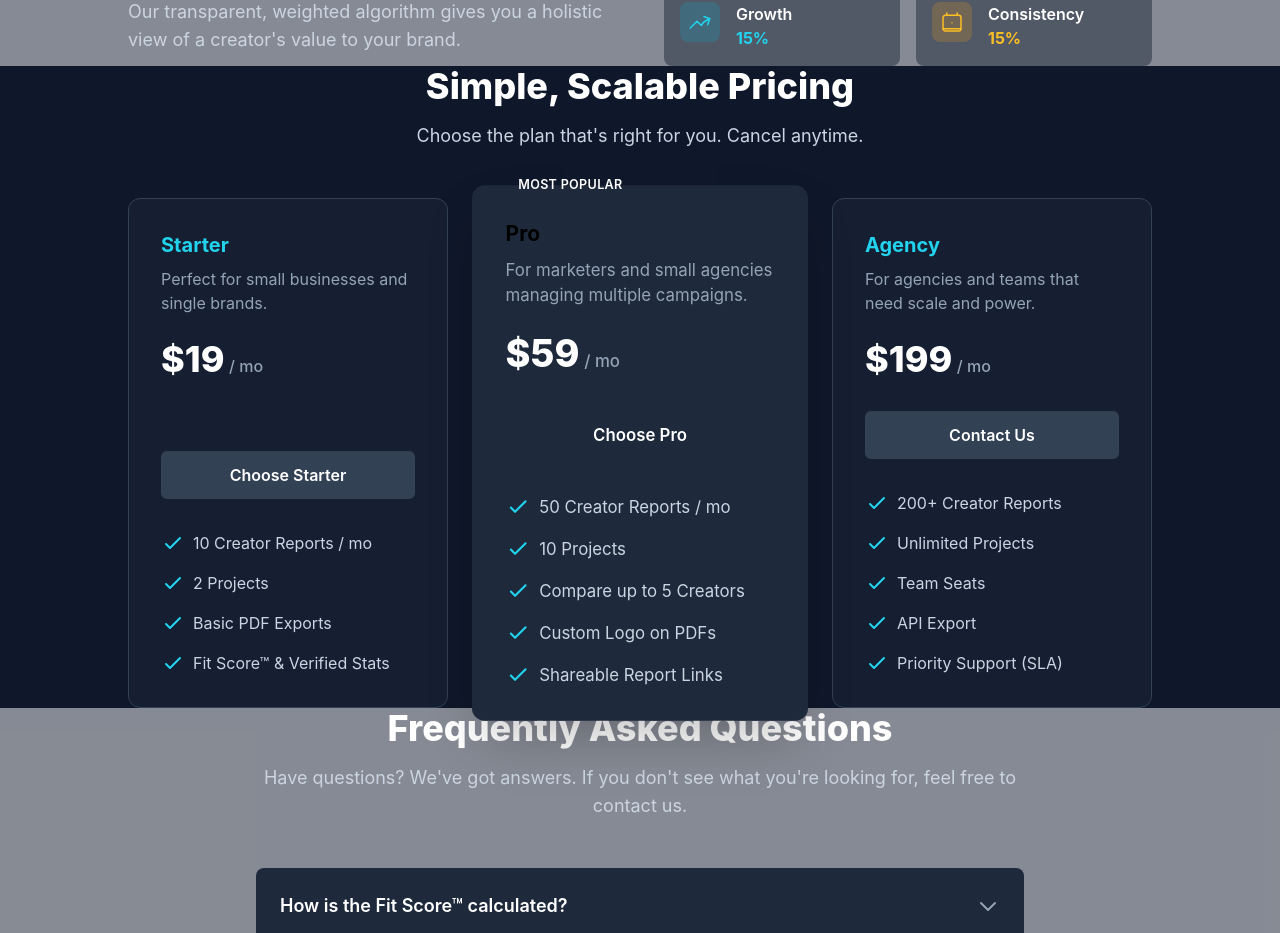
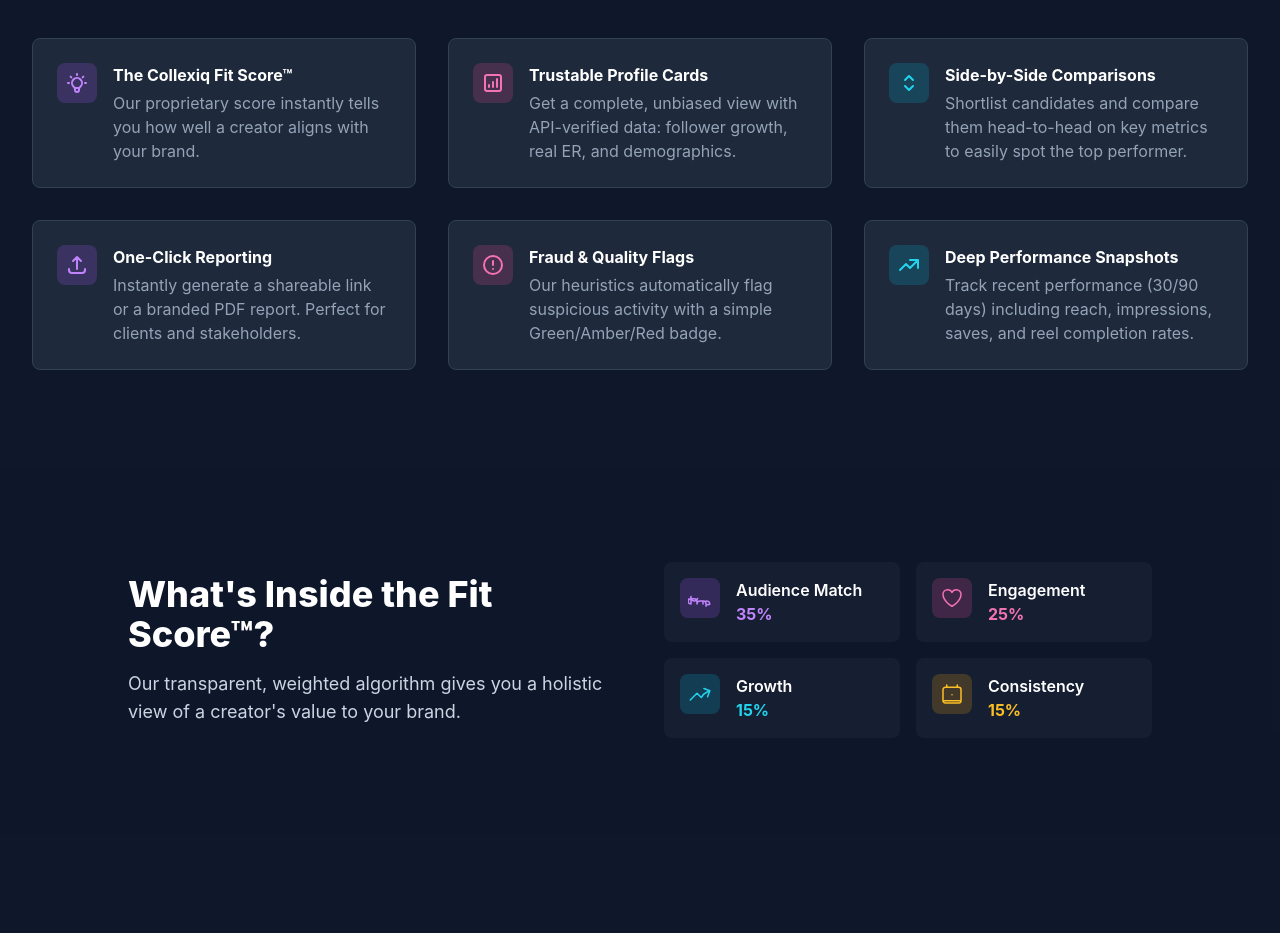
Before and after one commit to silverpengrp/collexiq-frontend, a React (Create React App) app: page / in a window 1280 px wide. Shown: the part 1808-2741 px from the top of the page. Built offline with nearby package versions, Linux system fonts and the light colour scheme.

Commit message:
Update index.css

```diff
--- a/src/index.css
+++ b/src/index.css
@@ -1,13 +1,59 @@
 body {
-  margin: 0;
-  font-family: -apple-system, BlinkMacSystemFont, 'Segoe UI', 'Roboto', 'Oxygen',
-    'Ubuntu', 'Cantarell', 'Fira Sans', 'Droid Sans', 'Helvetica Neue',
-    sans-serif;
-  -webkit-font-smoothing: antialiased;
-  -moz-osx-font-smoothing: grayscale;
+    font-family: 'Inter', sans-serif;
+    background-color: #0f172a; /* Slate 900 */
+    color: #d1d5db; /* gray-300 */
+    margin: 0;
+    -webkit-font-smoothing: antialiased;
+    -moz-osx-font-smoothing: grayscale;
 }
-
-code {
-  font-family: source-code-pro, Menlo, Monaco, Consolas, 'Courier New',
-    monospace;
+.gradient-text {
+    background: linear-gradient(to right, #a855f7, #ec4899);
+    -webkit-background-clip: text;
+    -webkit-text-fill-color: transparent;
 }
+.gradient-bg {
+    background-image: linear-gradient(to right, #a855f7, #ec4899);
+}
+.gradient-border {
+    border: 2px solid transparent;
+    background-clip: padding-box;
+    border-image: linear-gradient(to right, #a855f7, #ec4899) 1;
+}
+.section-padding {
+    padding: 4rem 1.5rem;
+}
+@media (min-width: 768px) {
+    .section-padding {
+        padding: 6rem 2rem;
+    }
+}
+.hero-glow {
+    box-shadow: 0 0 120px rgba(168, 85, 247, 0.3), 0 0 180px rgba(236, 72, 153, 0.25);
+}
+html {
+    scroll-behavior: smooth;
+}
+.hover-glow {
+    transition: transform 0.3s ease-in-out, box-shadow 0.3s ease-in-out;
+}
+.hover-glow:hover {
+    transform: translateY(-5px);
+    box-shadow: 0 8px 30px rgba(168, 85, 247, 0.25), 0 0 15px rgba(236, 72, 153, 0.15);
+}
+.prose-dark {
+    color: #9ca3af;
+}
+.prose-dark h1, .prose-dark h2, .prose-dark h3 {
+    color: #ffffff;
+}
+.prose-dark a {
+    color: #60a5fa;
+}
+.prose-dark strong {
+    color: #f3f4f6;
+}
+.faq-answer {
+    max-height: 0;
+    overflow: hidden;
+    transition: max-height 0.5s ease-in-out;
+}
```
